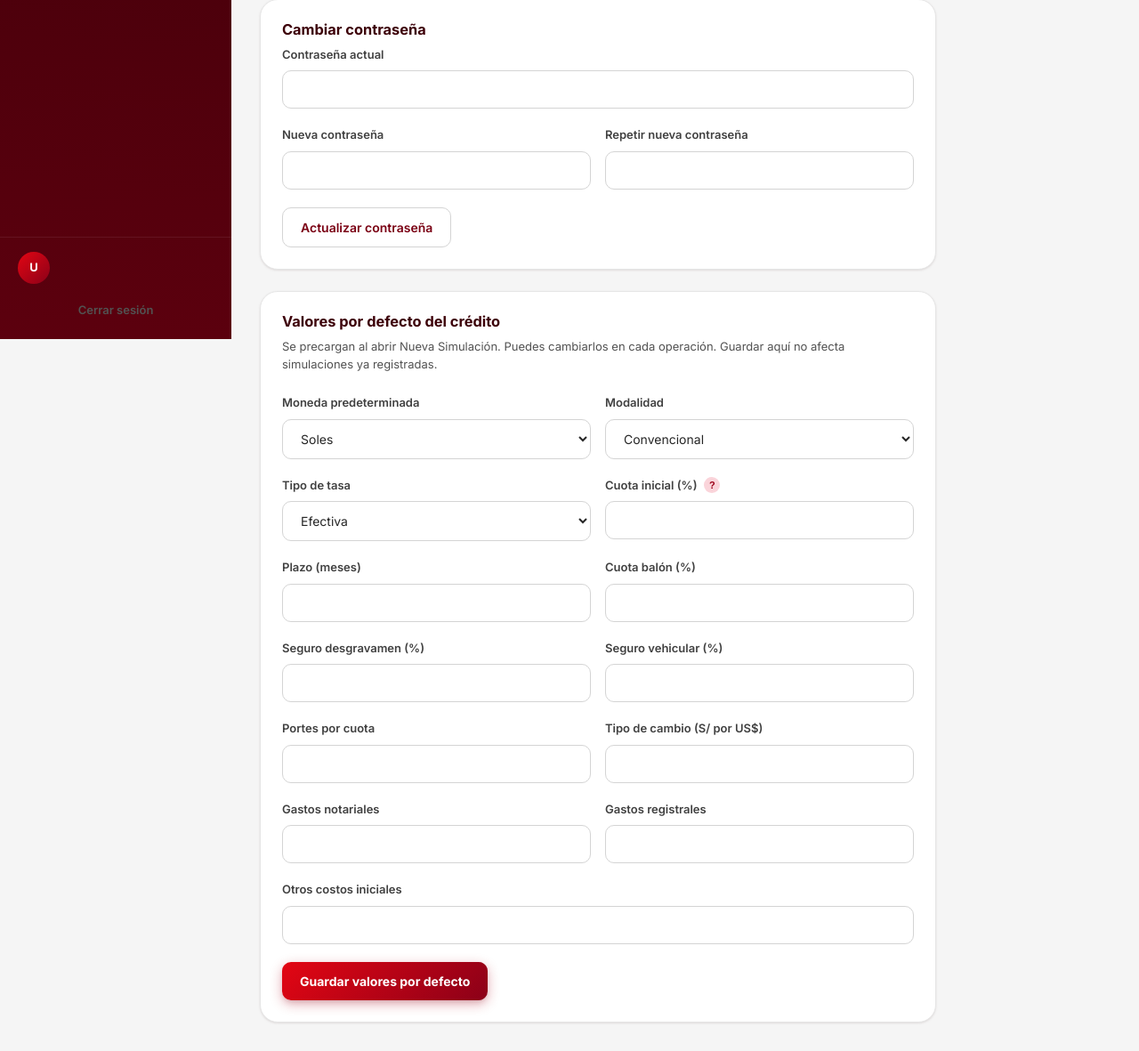
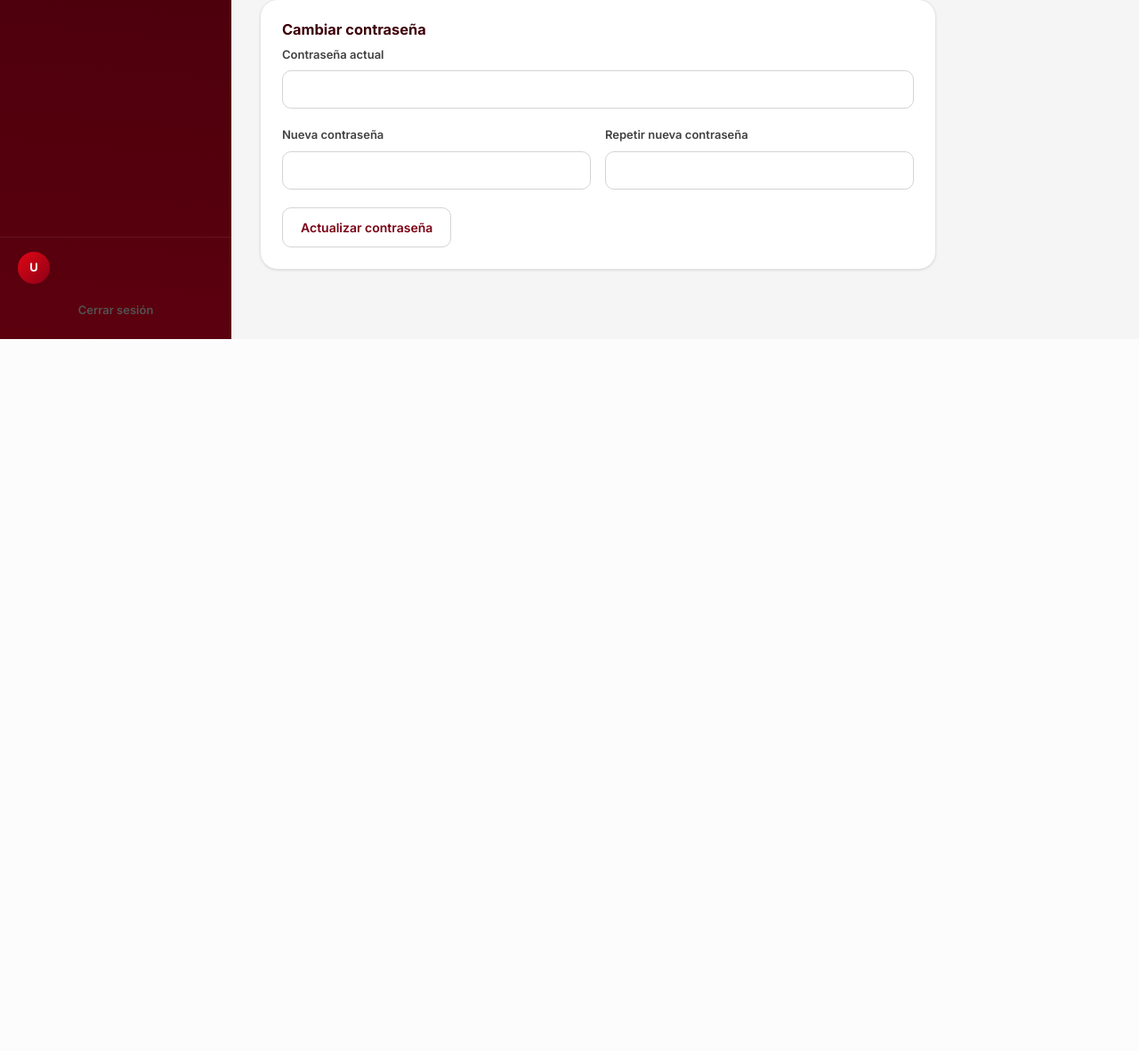
Before and after one commit to gorje06/FINANZAS-PROYECTO-FINAL, a Flask app: template templates/settings.html in a window 1280 px wide. Shown: the part 419-1600 px from the top of the page at 89% size. After the commit the page ends 800 px from the top, so only its background shows below. Run offline with Flask 3, Linux system fonts and the light colour scheme; the template is opened without the code that fills it, so the values that code supplies are empty.

Commit message:
Quitar valores por defecto de Configuracion y restringir catalogo al admin.
El ejecutivo solo consulta vehiculos y simula; agregar, editar y eliminar queda para administrador.

```diff
--- a/app.py
+++ b/app.py
@@ -304,14 +304,6 @@
     )
     conn.commit()
     conn.close()
-
-
-def _save_defaults_from_form(form) -> None:
-    defaults = _get_credit_defaults()
-    for key in CREDIT_DEFAULTS_KEYS:
-        if key in form and str(form.get(key, "")).strip() != "":
-            defaults[key] = form.get(key)
-    session["defaults"] = {k: defaults[k] for k in CREDIT_DEFAULTS_KEYS if k in defaults}
 
 
 def _parse_simulation_form(form) -> dict:
@@ -1070,7 +1062,7 @@
 
 
 @app.post("/catalogo")
-@login_required
+@admin_required
 def catalogo_create():
     try:
         data = _parse_catalogo_form(request.form)
@@ -1104,7 +1096,7 @@
 
 
 @app.post("/catalogo/<int:catalogo_id>/editar")
-@login_required
+@admin_required
 def catalogo_update(catalogo_id: int):
     try:
         data = _parse_catalogo_form(request.form)
@@ -1147,7 +1139,7 @@
 
 
 @app.post("/catalogo/<int:catalogo_id>/eliminar")
-@login_required
+@admin_required
 def catalogo_delete(catalogo_id: int):
     conn = get_conn()
     row = conn.execute(
@@ -1233,19 +1225,14 @@
 @login_required
 def settings():
     if request.method == "POST":
-        action = request.form.get("action", "defaults")
         try:
-            if action == "password":
-                _change_password(
-                    session["user_id"],
-                    request.form.get("current_password", ""),
-                    request.form.get("new_password", ""),
-                    request.form.get("new_password_confirm", ""),
-                )
-                flash("Contraseña actualizada.")
-            else:
-                _save_defaults_from_form(request.form)
-                flash("Valores por defecto guardados.")
+            _change_password(
+                session["user_id"],
+                request.form.get("current_password", ""),
+                request.form.get("new_password", ""),
+                request.form.get("new_password_confirm", ""),
+            )
+            flash("Contraseña actualizada.")
         except Exception as exc:
             flash(str(exc))
         return redirect(url_for("settings"))
@@ -1257,7 +1244,6 @@
     conn.close()
     return render_template(
         "settings.html",
-        defaults=_get_credit_defaults(),
         account=user_row,
         active_nav="settings",
     )
--- a/templates/settings.html
+++ b/templates/settings.html
@@ -1,257 +1,47 @@
 {% extends "layout_app.html" %}
-
 {% from "macros.html" import help_tip %}
-
 {% block title %}Configuración — FinanCuota{% endblock %}
-
 {% block page_title %}Configuración{% endblock %}
-
 {% block content %}
 
-
+<div class="card animate-in" style="padding:var(--space-6);max-width:760px;margin-bottom:var(--space-6);">
+  <h3 style="margin-bottom:var(--space-2);color:var(--color-primary-900);">Mi perfil</h3>
+  <p style="color:var(--color-neutral-600);margin-bottom:var(--space-5);font-size:var(--text-sm);">Datos de tu cuenta en la entidad financiera. Los clientes se registran en cada simulación.</p>
+  <div class="form-row">
+    <div class="form-group">
+      <label class="form-label">Usuario</label>
+      <input class="form-input" value="{{ account.usuario_login if account else '' }}" readonly disabled />
+    </div>
+    <div class="form-group">
+      <label class="form-label">DNI {{ help_tip('Registrado al crear la cuenta. No se puede modificar.') }}</label>
+      <input class="form-input" value="{{ account.dni_usuario if account else session.get('dni','') }}" readonly disabled />
+    </div>
+  </div>
+  <div class="form-group">
+    <label class="form-label">Rol</label>
+    <input class="form-input" value="{{ 'Administrador' if account and account.rol == 'admin' else 'Ejecutivo' }}" readonly disabled />
+  </div>
+</div>
 
 <div class="card animate-in" style="padding:var(--space-6);max-width:760px;margin-bottom:var(--space-6);">
-
-  <h3 style="margin-bottom:var(--space-2);color:var(--color-primary-900);">Mi perfil</h3>
-
-  <p style="color:var(--color-neutral-600);margin-bottom:var(--space-5);font-size:var(--text-sm);">Datos de tu cuenta en la entidad financiera. Los clientes se registran en cada simulación.</p>
-
-  <div class="form-row">
-
+  <h3 style="margin-bottom:var(--space-2);color:var(--color-primary-900);">Cambiar contraseña</h3>
+  <form method="post">
+    <input type="hidden" name="action" value="password" />
     <div class="form-group">
-
-      <label class="form-label">Usuario</label>
-
-      <input class="form-input" value="{{ account.usuario_login if account else '' }}" readonly disabled />
-
+      <label class="form-label">Contraseña actual</label>
+      <input class="form-input" name="current_password" type="password" required autocomplete="current-password" />
     </div>
-
-    <div class="form-group">
-
-      <label class="form-label">DNI {{ help_tip('Registrado al crear la cuenta. No se puede modificar.') }}</label>
-
-      <input class="form-input" value="{{ account.dni_usuario if account else session.get('dni','') }}" readonly disabled />
-
+    <div class="form-row">
+      <div class="form-group">
+        <label class="form-label">Nueva contraseña</label>
+        <input class="form-input" name="new_password" type="password" minlength="6" required autocomplete="new-password" />
+      </div>
+      <div class="form-group">
+        <label class="form-label">Repetir nueva contraseña</label>
+        <input class="form-input" name="new_password_confirm" type="password" minlength="6" required autocomplete="new-password" />
+      </div>
     </div>
-
-  </div>
-
-  <div class="form-group">
-
-    <label class="form-label">Rol</label>
-
-    <input class="form-input" value="{{ 'Administrador' if account and account.rol == 'admin' else 'Ejecutivo' }}" readonly disabled />
-
-  </div>
-
+    <button type="submit" class="btn btn-secondary">Actualizar contraseña</button>
+  </form>
 </div>
-
-
-
-<div class="card animate-in" style="padding:var(--space-6);max-width:760px;margin-bottom:var(--space-6);">
-
-  <h3 style="margin-bottom:var(--space-2);color:var(--color-primary-900);">Cambiar contraseña</h3>
-
-  <form method="post">
-
-    <input type="hidden" name="action" value="password" />
-
-    <div class="form-group">
-
-      <label class="form-label">Contraseña actual</label>
-
-      <input class="form-input" name="current_password" type="password" required autocomplete="current-password" />
-
-    </div>
-
-    <div class="form-row">
-
-      <div class="form-group">
-
-        <label class="form-label">Nueva contraseña</label>
-
-        <input class="form-input" name="new_password" type="password" minlength="6" required autocomplete="new-password" />
-
-      </div>
-
-      <div class="form-group">
-
-        <label class="form-label">Repetir nueva contraseña</label>
-
-        <input class="form-input" name="new_password_confirm" type="password" minlength="6" required autocomplete="new-password" />
-
-      </div>
-
-    </div>
-
-    <button type="submit" class="btn btn-secondary">Actualizar contraseña</button>
-
-  </form>
-
-</div>
-
-
-
-<div class="card animate-in" style="padding:var(--space-6);max-width:760px;">
-
-  <h3 style="margin-bottom:var(--space-2);color:var(--color-primary-900);">Valores por defecto del crédito</h3>
-
-  <p style="color:var(--color-neutral-600);margin-bottom:var(--space-6);font-size:var(--text-sm);">Se precargan al abrir Nueva Simulación. Puedes cambiarlos en cada operación. Guardar aquí no afecta simulaciones ya registradas.</p>
-
-  <form method="post">
-
-    <input type="hidden" name="action" value="defaults" />
-
-    <div class="form-row">
-
-      <div class="form-group">
-
-        <label class="form-label">Moneda predeterminada</label>
-
-        <select class="form-select" name="moneda">
-
-          <option {% if defaults.get('moneda','Soles')=='Soles' %}selected{% endif %}>Soles</option>
-
-          <option {% if defaults.get('moneda')=='Dólares' %}selected{% endif %}>Dólares</option>
-
-        </select>
-
-      </div>
-
-      <div class="form-group">
-
-        <label class="form-label">Modalidad</label>
-
-        <select class="form-select" name="modalidad">
-
-          <option {% if defaults.get('modalidad','Convencional')=='Convencional' %}selected{% endif %}>Convencional</option>
-
-          <option {% if defaults.get('modalidad')=='Compra Inteligente' %}selected{% endif %}>Compra Inteligente</option>
-
-        </select>
-
-      </div>
-
-    </div>
-
-    <div class="form-row">
-
-      <div class="form-group">
-
-        <label class="form-label">Tipo de tasa</label>
-
-        <select class="form-select" name="tipo_tasa">
-
-          <option {% if defaults.get('tipo_tasa','Efectiva')=='Efectiva' %}selected{% endif %}>Efectiva</option>
-
-          <option {% if defaults.get('tipo_tasa')=='Nominal' %}selected{% endif %}>Nominal</option>
-
-        </select>
-
-      </div>
-
-      <div class="form-group">
-
-        <label class="form-label">Cuota inicial (%) {{ help_tip('Porcentaje sugerido al abrir el wizard.') }}</label>
-
-        <input class="form-input" name="cuota_inicial_pct" type="number" step="0.01" value="{{ defaults.get('cuota_inicial_pct', 20) }}" />
-
-      </div>
-
-    </div>
-
-    <div class="form-row">
-
-      <div class="form-group">
-
-        <label class="form-label">Plazo (meses)</label>
-
-        <input class="form-input" name="plazo_meses" type="number" value="{{ defaults.get('plazo_meses', 48) }}" />
-
-      </div>
-
-      <div class="form-group">
-
-        <label class="form-label">Cuota balón (%)</label>
-
-        <input class="form-input" name="cuota_balon_pct" type="number" step="0.01" value="{{ defaults.get('cuota_balon_pct', 0) }}" />
-
-      </div>
-
-    </div>
-
-    <div class="form-row">
-
-      <div class="form-group">
-
-        <label class="form-label">Seguro desgravamen (%)</label>
-
-        <input class="form-input" name="seguro_desgravamen" type="number" step="0.0001" value="{{ defaults.get('seguro_desgravamen', 0.03) }}" />
-
-      </div>
-
-      <div class="form-group">
-
-        <label class="form-label">Seguro vehicular (%)</label>
-
-        <input class="form-input" name="seguro_vehicular" type="number" step="0.0001" value="{{ defaults.get('seguro_vehicular', 0.025) }}" />
-
-      </div>
-
-    </div>
-
-    <div class="form-row">
-
-      <div class="form-group">
-
-        <label class="form-label">Portes por cuota</label>
-
-        <input class="form-input" name="portes" type="number" step="0.01" value="{{ defaults.get('portes', 4) }}" />
-
-      </div>
-
-      <div class="form-group">
-
-        <label class="form-label">Tipo de cambio (S/ por US$)</label>
-
-        <input class="form-input" name="tipo_cambio" type="number" step="0.0001" value="{{ defaults.get('tipo_cambio', 3.75) }}" />
-
-      </div>
-
-    </div>
-
-    <div class="form-row">
-
-      <div class="form-group">
-
-        <label class="form-label">Gastos notariales</label>
-
-        <input class="form-input" name="gastos_notariales" type="number" step="0.01" min="0" value="{{ defaults.get('gastos_notariales', 0) }}" />
-
-      </div>
-
-      <div class="form-group">
-
-        <label class="form-label">Gastos registrales</label>
-
-        <input class="form-input" name="gastos_registrales" type="number" step="0.01" min="0" value="{{ defaults.get('gastos_registrales', 0) }}" />
-
-      </div>
-
-    </div>
-
-    <div class="form-group">
-
-      <label class="form-label">Otros costos iniciales</label>
-
-      <input class="form-input" name="costos_iniciales" type="number" step="0.01" min="0" value="{{ defaults.get('costos_iniciales', 0) }}" />
-
-    </div>
-
-    <button type="submit" class="btn btn-accent">Guardar valores por defecto</button>
-
-  </form>
-
-</div>
-
 {% endblock %}
```
Also changed, not shown: templates/catalogo.html (+9 -1 lines).
